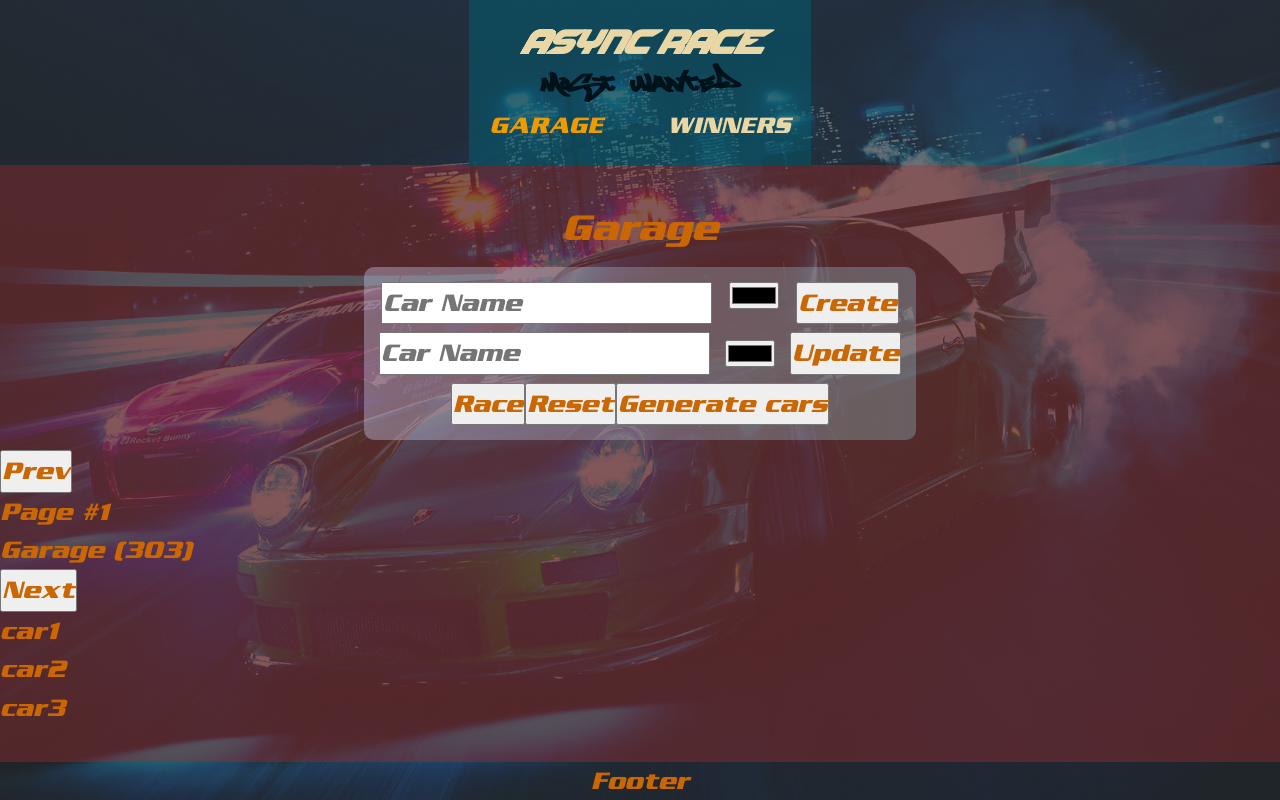
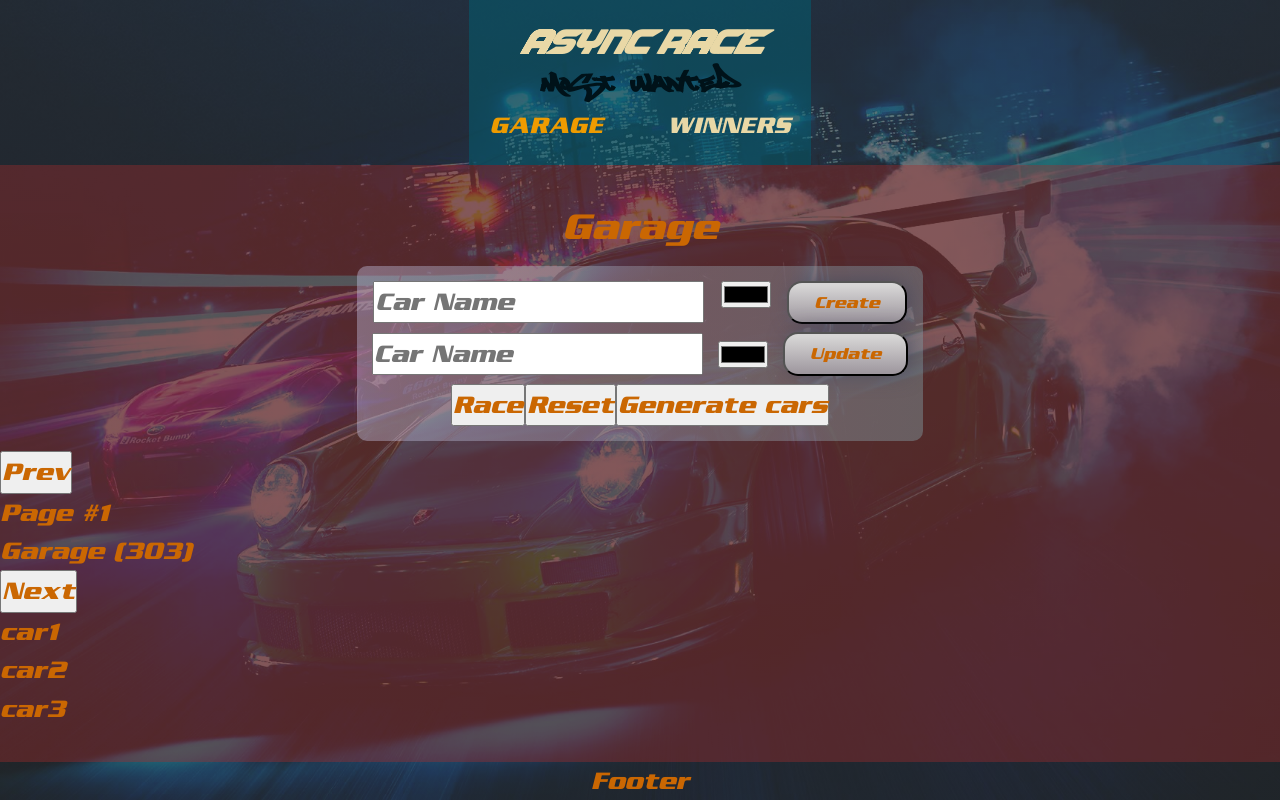
Before and after one commit to RoierS/async-race-project, a React (Vite) app: page /garage in a window 1280 px wide. Built offline with nearby package versions, Linux system fonts and the light colour scheme.

Commit message:
feat: create reusable button component

```diff
--- a/package.json
+++ b/package.json
@@ -13,6 +13,7 @@
     "prepare": "husky"
   },
   "dependencies": {
+    "classnames": "^2.5.1",
     "react": "^18.2.0",
     "react-dom": "^18.2.0",
     "react-router-dom": "^6.22.3"
--- a/src/index.css
+++ b/src/index.css
@@ -34,6 +34,18 @@
     rgba(201, 199, 232, 0.4) 0%,
     rgba(157, 163, 177, 0.4) 55%,
     rgba(136, 170, 177, 0.4) 100%
+  );
+
+  --shadow-color: 5px -1px 24px -5px rgba(66, 68, 90, 1);
+  --button-background-color: linear-gradient(
+    to bottom,
+    #d7d6d6 6%,
+    #9d969d 100%
+  );
+  --button-background-color-hover: linear-gradient(
+    to bottom,
+    #978f97 8%,
+    #c3bfbf 100%
   );
 }
 
--- /dev/null
+++ b/src/ui/Button/Button.module.css
@@ -0,0 +1,20 @@
+.button.primary {
+  display: inline-block;
+  cursor: pointer;
+  font-size: 17px;
+  padding: 7px 25px;
+  text-decoration: none;
+  transition: all 0.8s;
+  box-shadow: var(--shadow-color);
+  background: var(--button-background-color);
+  border-radius: 15px;
+}
+
+.button:hover:not(:disabled) {
+  background: var(--button-background-color-hover);
+}
+
+.button:active:not(:disabled) {
+  position: relative;
+  top: 1px;
+}
--- /dev/null
+++ b/src/ui/Button/Button.tsx
@@ -0,0 +1,47 @@
+import classNames from "classnames";
+
+import styles from "./Button.module.css";
+
+interface ButtonProps {
+  children: React.ReactNode;
+  onClick: () => void;
+  disabled?: boolean;
+  type: ButtonType;
+  className?: string;
+  purpose?: Variant;
+  size?: "small" | "medium" | "large";
+}
+
+type Variant = "primary" | "secondary";
+type ButtonType = "button" | "submit" | "reset";
+
+function Button({
+  children,
+  onClick,
+  disabled = false,
+  type = "button",
+  className,
+  purpose = "primary",
+  size = "medium",
+}: ButtonProps) {
+  const buttonClassName = classNames(
+    styles.button,
+    purpose && styles[purpose],
+    size && styles[size],
+    className,
+  );
+
+  return (
+    <button
+      onClick={onClick}
+      disabled={disabled}
+      className={classNames(className, buttonClassName)}
+      // eslint-disable-next-line react/button-has-type
+      type={type}
+    >
+      {children}
+    </button>
+  );
+}
+
+export default Button;
--- a/src/ui/CreateCar/CreateCar.tsx
+++ b/src/ui/CreateCar/CreateCar.tsx
@@ -1,13 +1,19 @@
+import Button from "@ui/Button/Button";
+
 import styles from "./CreateCar.module.css";
 
 function CreateCar() {
+  const handleClick = () => {
+    // ToDO : Add logic
+  };
+
   return (
     <form className={styles.createCar}>
       <input className={styles.nameInput} type="text" placeholder="Car Name" />
       <input className={styles.colorInput} type="color" />
-      <button type="button" className={styles.carButton}>
+      <Button type="button" onClick={handleClick}>
         Create
-      </button>
+      </Button>
     </form>
   );
 }
--- a/src/ui/EditCar/EditCar.tsx
+++ b/src/ui/EditCar/EditCar.tsx
@@ -1,13 +1,19 @@
+import Button from "@ui/Button/Button";
+
 import styles from "./EditCar.module.css";
 
 function EditCar() {
+  const handleClick = () => {
+    // ToDO : Add logic
+  };
+
   return (
     <form className={styles.editCar}>
       <input className={styles.nameInput} type="text" placeholder="Car Name" />
       <input className={styles.colorInput} type="color" />
-      <button type="button" className={styles.carButton}>
+      <Button type="button" onClick={handleClick}>
         Update
-      </button>
+      </Button>
     </form>
   );
 }
```
Also changed, not shown: .eslintrc.cjs, 1 other file (tests, documents, lock files or other folders).
